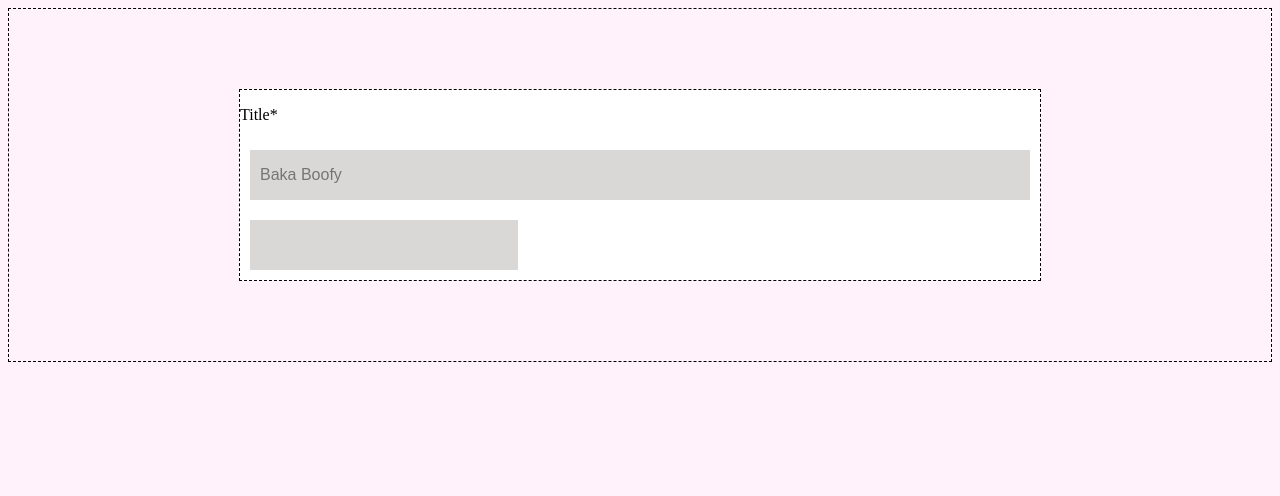
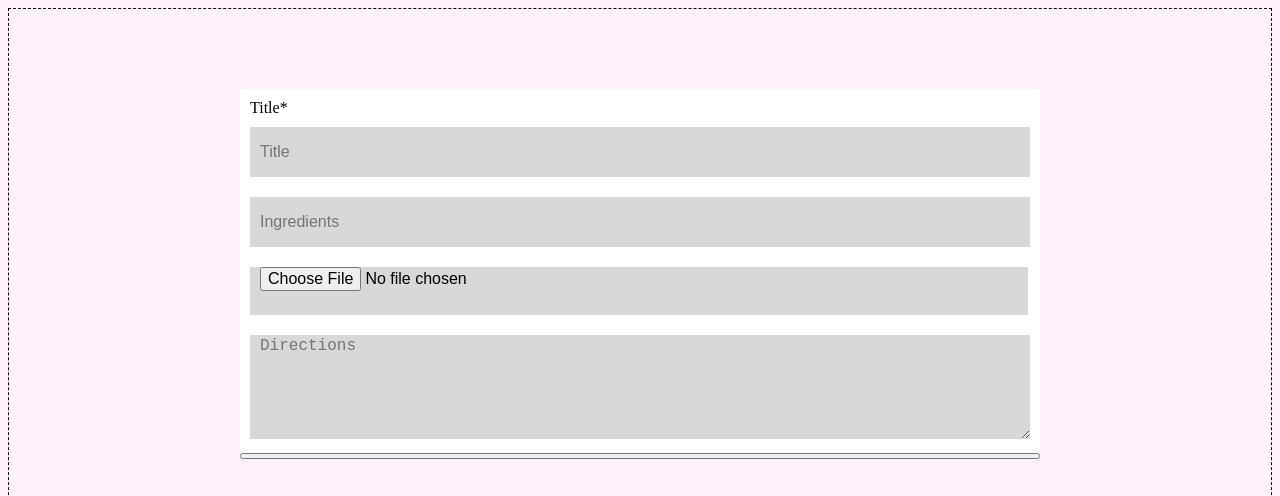
Before and after one commit to DimitriDeren/Simple-CRUD, a plain HTML site: page client/addRecipe.html in a window 1280 px wide. Shown: the top 496 px of the page. Drawn offline with Linux system fonts and the light colour scheme.

Commit message:
added button for testing

```diff
--- a/client/addRecipe.html
+++ b/client/addRecipe.html
@@ -6,18 +6,29 @@
 
 <body class="form-body">
     <form class="form-fields">
+
         <div class="title-div">
-         <p>Title*</p>
-         <input class="input title-input" type="text" placeholder="Baka Boofy" />
+            <p class="input-title">Title*</p>
+            <input class="input title-input" type="text" placeholder="Title" placeholder="Title" />
         </div>
 
-       <div class="row-one">
         <div>
-              <input class="ingredient-input" type="text"/>
-          </div>
+            <input class="input directions-input " type="text " placeholder="Ingredients " />
         </div>
 
+        <div>
+            <input class="input image-input " type="file" id="img" name="img" accept="image/ placeholder=" Image " />
+        </div>
+
+        <div>
+            <textarea cols="40 " rows="10 " class=" input ingredient-input " type="text " placeholder="Directions "></textarea>
+        </div>
+
+      <button></button>
     </form>
+
 </body>
 
+<script src="addRecipe.js"></script>
+
 </HTML>
--- /dev/null
+++ b/client/addRecipe.js
@@ -0,0 +1,4 @@
+function save() {
+  var arrInput = document.getElementsByTagName("input");
+  console.log(arrInput);
+}
--- a/client/styles/style.css
+++ b/client/styles/style.css
@@ -1,7 +1,6 @@
 /* Add Recipe Styling Start */
 
-
-.form-body{
+.form-body {
     border: 1px;
     border-style: dashed;
     display: flex;
@@ -9,50 +8,49 @@
     padding: 10vh;
     border: 1px;
     border-style: dashed;
-  background-color:#fff2fb;
+    background-color: #fff2fb;
 }
 
-.form-fields{
+.form-fields {
     display: flex;
     justify-content: center;
-  padding:10;
     border: 1px;
-  border-style: dashed;
     flex-wrap: wrap;
     background-color: white;
     flex-direction: column;
 }
 
-.input{
-  width:60vw;
+.input {
+    width: 60vw;
     height: 6vh;
     border: 1px;
     border-color: #b3b3b3;
     background-color: #d9d8d7;
     padding-left: 10px;
     font-size: 16px;
-  margin:10px;
+    margin: 10px;
 }
 
-.ingredient-input{
-  width:20vw;
-  height: 6vh;
-  border: 1px;
-  border-color: #b3b3b3;
-  background-color: #d9d8d7;
-  padding-left: 10px;
-  font-size: 16px;
-  margin:10px;
+.input-title {
+    margin: 10px;
+    margin-bottom: 0px;
 }
 
-.title-div{
-  display: flex;
-  flex-direction:column;
+.ingredient-input {
+    resize: vertical;
+    max-height: 200px;
+    min-height: 100px;
 }
 
-.row-one{
+.title-div {
+    display: flex;
+    flex-direction: column;
+}
+
+.row-one {
     display: flex;
     flex-direction: row;
 }
 
+
 /* Add Recipe Styling Start */
```
Lines whose indentation alone changed are shown as unchanged.
